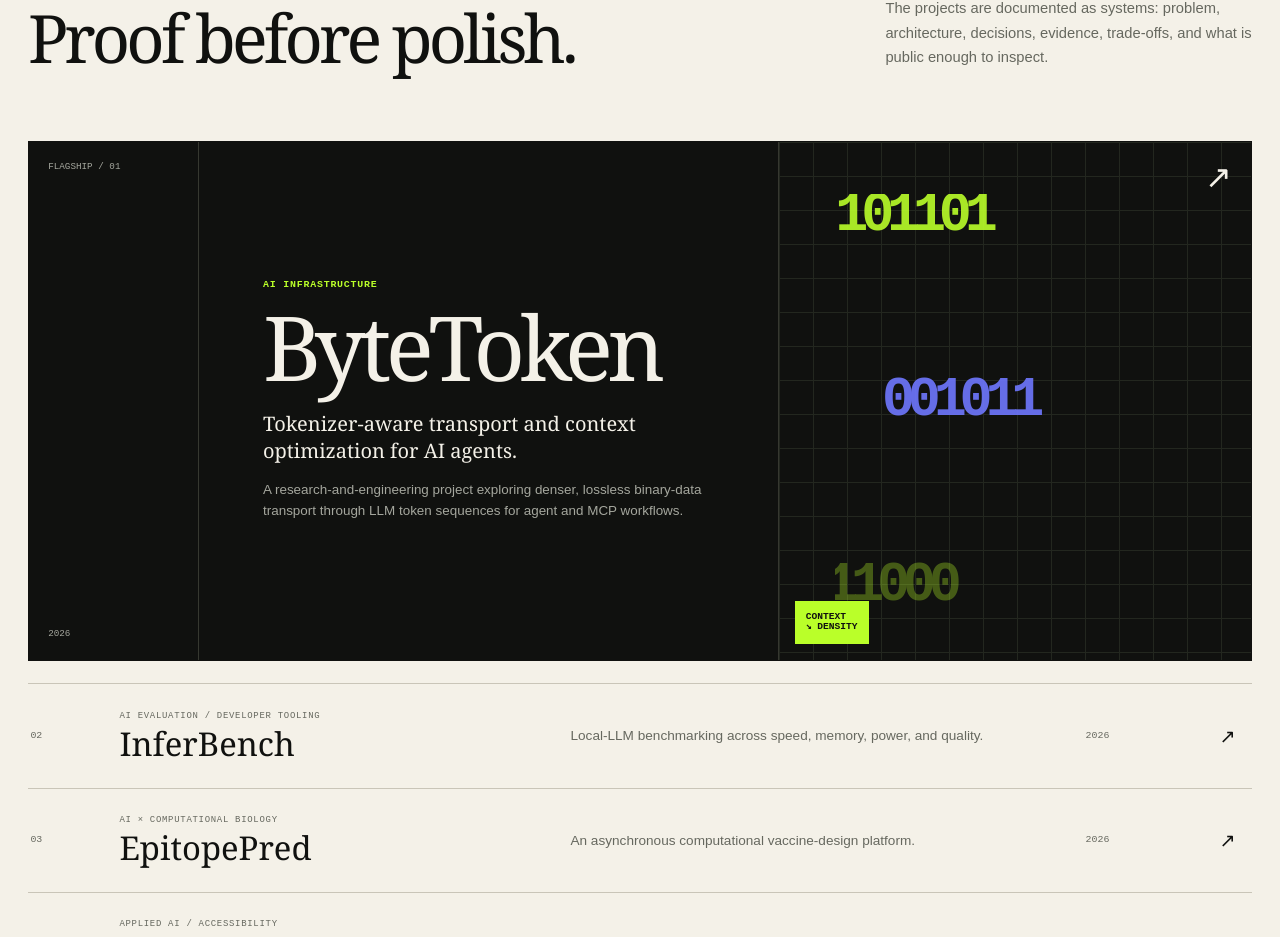
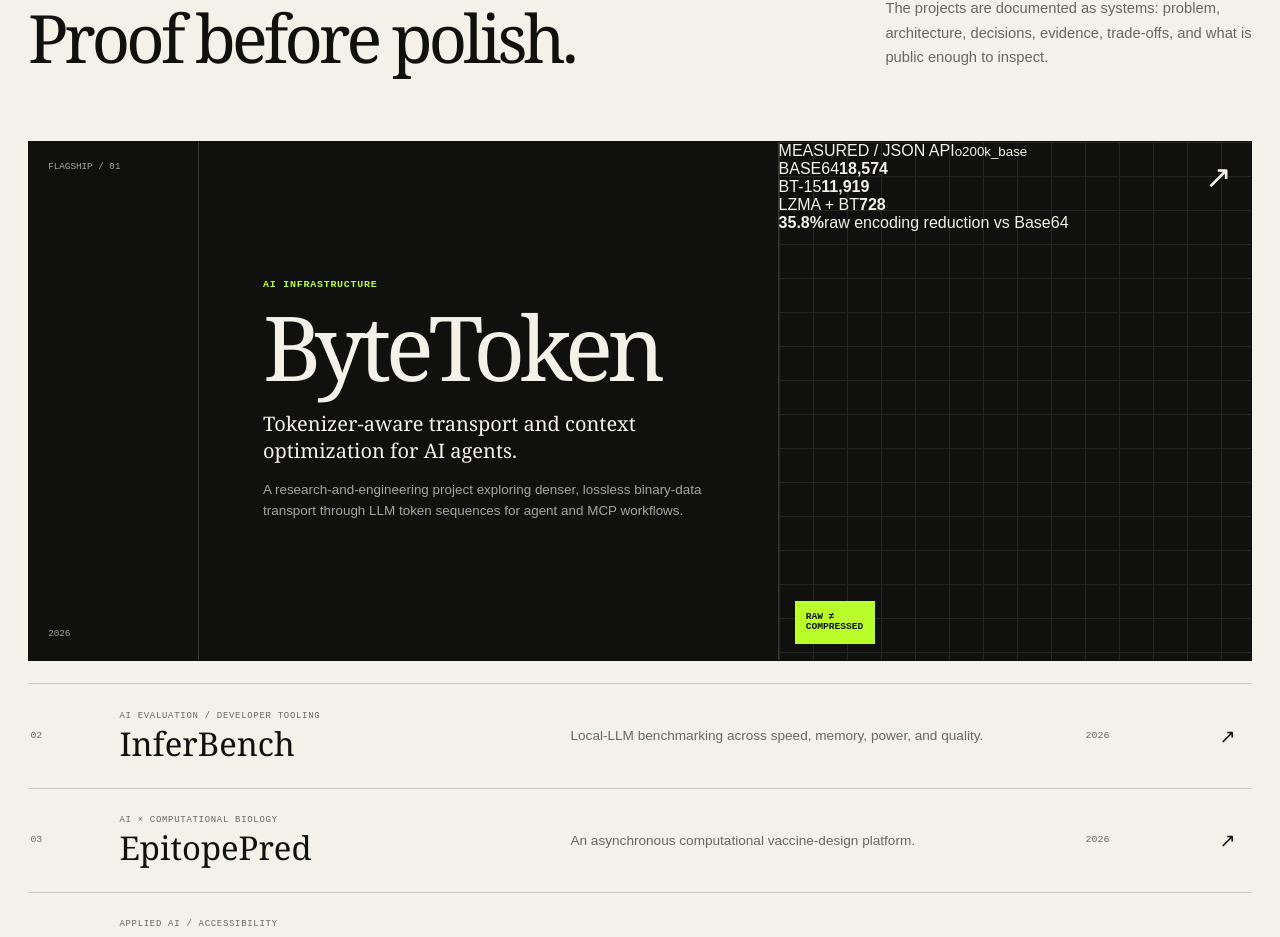
Before and after one commit to chandanpandeys/digital-identity, a Next.js app: page / in a window 1280 px wide. Shown: the part 1140-2077 px from the top of the page. Built offline with nearby package versions, Linux system fonts and the light colour scheme.

Commit message:
feat: turn flagship homepage visual into measured evidence

```diff
--- a/app/page.tsx
+++ b/app/page.tsx
@@ -23,6 +23,22 @@ function Header() {
         GitHub <Arrow />
       </a>
     </header>
+  );
+}
+
+function FlagshipEvidence() {
+  return (
+    <div className="lead-project-system flagship-evidence" aria-label="ByteToken JSON benchmark snapshot">
+      <div className="flagship-evidence-head"><span>MEASURED / JSON API</span><small>o200k_base</small></div>
+      <div className="flagship-bars">
+        <div><span>BASE64</span><b>18,574</b><i><em style={{ width: "100%" }} /></i></div>
+        <div><span>BT-15</span><b>11,919</b><i><em className="blue" style={{ width: "64.2%" }} /></i></div>
+        <div><span>LZMA + BT</span><b>728</b><i><em className="signal" style={{ width: "5%" }} /></i></div>
+      </div>
+      <div className="flagship-evidence-note"><strong>35.8%</strong><span>raw encoding reduction vs Base64</span></div>
+      <div className="compression-mark">RAW ≠<br />COMPRESSED</div>
+      <span className="lead-arrow">↗</span>
+    </div>
   );
 }
 
@@ -97,11 +113,7 @@ export default function Home() {
               <strong>{leadProject.strapline}</strong>
               <span>{leadProject.summary}</span>
             </div>
-            <div className="lead-project-system" aria-hidden="true">
-              <div className="token-stream"><span>101101</span><span>001011</span><span>111000</span></div>
-              <div className="compression-mark">CONTEXT<br />↘ DENSITY</div>
-              <span className="lead-arrow">↗</span>
-            </div>
+            {leadProject.slug === "bytetoken" ? <FlagshipEvidence /> : <div className="lead-project-system"><span className="lead-arrow">↗</span></div>}
           </Link>
         )}
 
```
